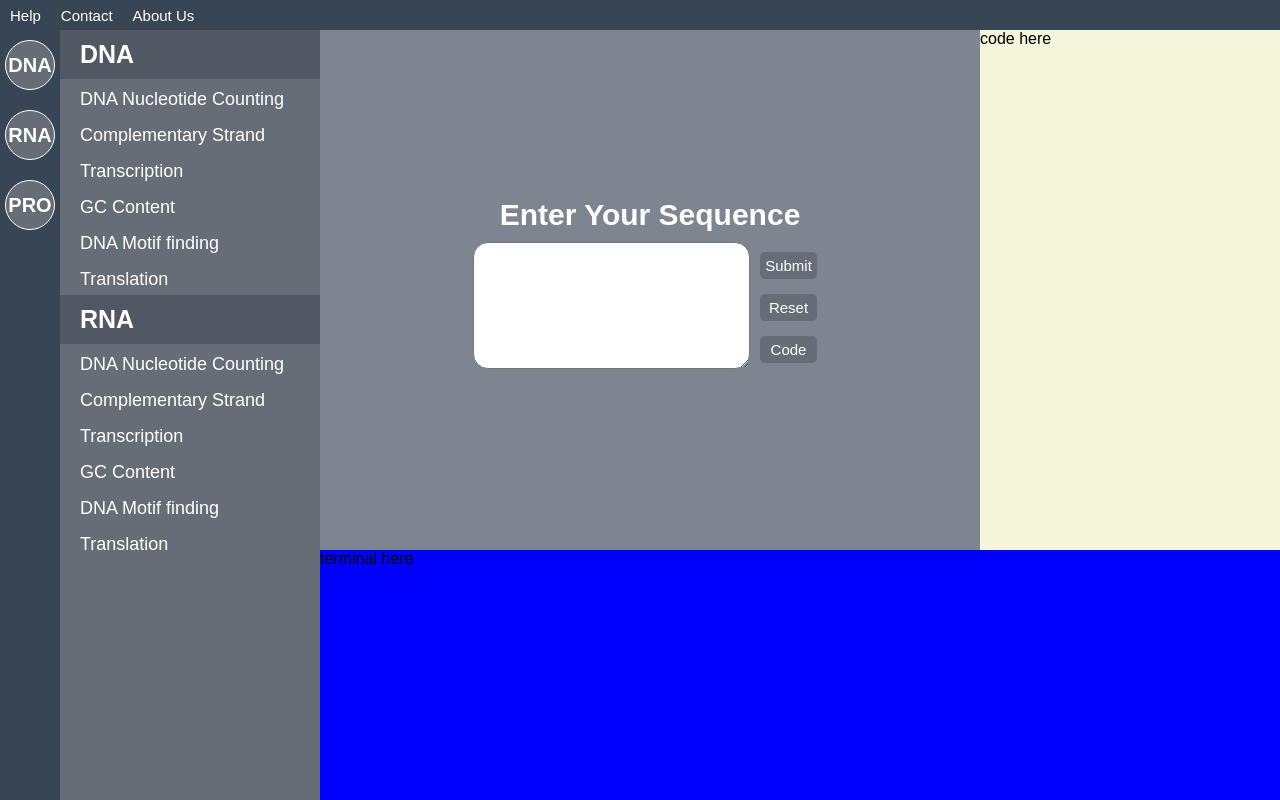
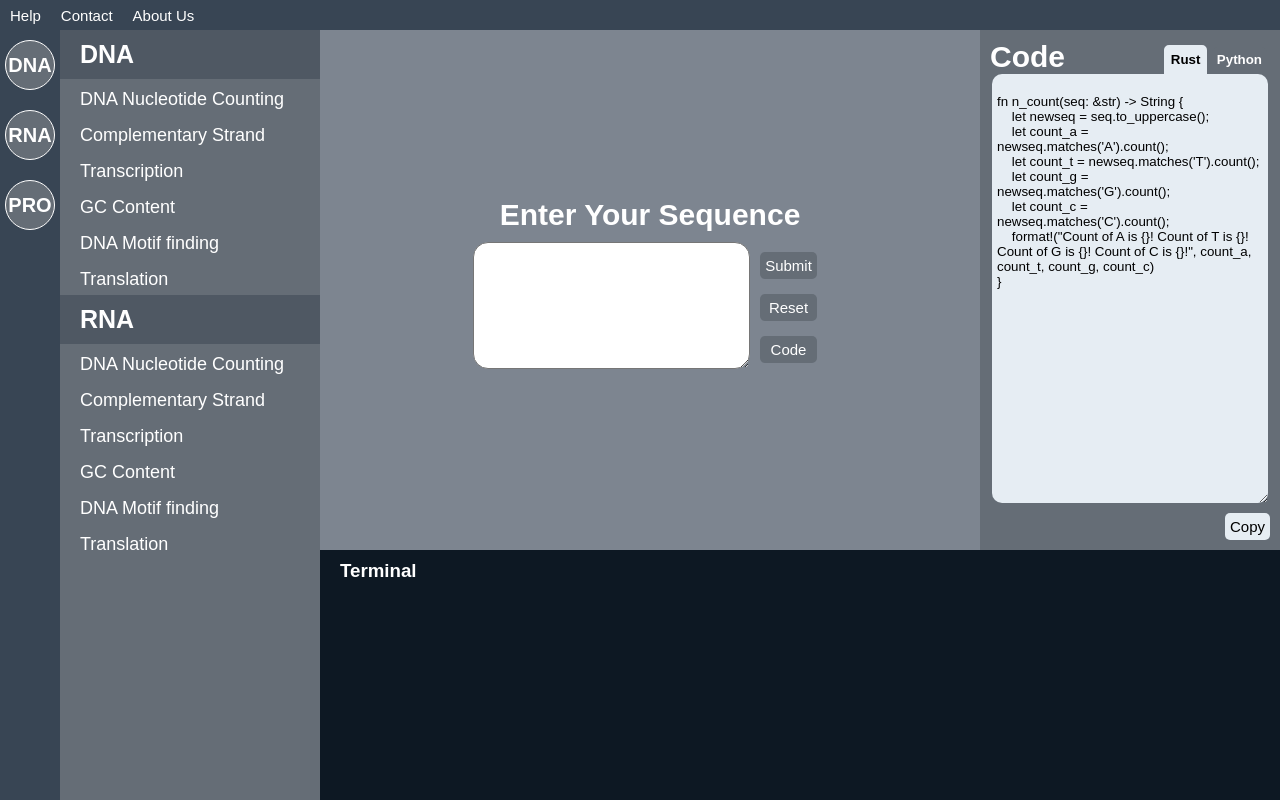
Before and after one commit to MuhammadAlix/BI_Project, a website: page src/index.html in a window 1280 px wide. Drawn offline with Linux system fonts and the light colour scheme.

Commit message:
Added Code area and terminal section

```diff
--- a/src/index.html
+++ b/src/index.html
@@ -48,7 +48,6 @@
         </div>
         <div class="main">
             <div class="entry">
-                <div class="flex">
                 <div class="heading">
                     Enter Your Sequence
                 </div>
@@ -63,14 +62,36 @@
                     </div>
                 </div>
             </div>
+            <div class="code">
+                <div class="top">
+                    <p class="heading">Code</p>
+                    <div class="langs">
+                        <button class="codeSelect" id="rust">Rust</button>
+                        <button class="codeSelect" id="python">Python</button>
+                    </div>
+                </div>
+                <div class="codeArea">
+                    <textarea id="rustCode" readonly class="codeText">
 
+fn n_count(seq: &str) -> String {
+    let newseq = seq.to_uppercase();
+    let count_a = newseq.matches('A').count();
+    let count_t = newseq.matches('T').count();
+    let count_g = newseq.matches('G').count();
+    let count_c = newseq.matches('C').count();
+    format!("Count of A is {}! Count of T is {}! Count of G is {}! Count of C is {}!", count_a, count_t, count_g, count_c)
+}
+                    </textarea>
                 </div>
-            <div class="code">
-                code here
-
+                <div class="bottom2">
+                    <button class="btn" id="copybtn">Copy</button>
+                </div>
             </div>
             <div class="terminal">
-                terminal here
+                <h3>Terminal</h3>
+                <div class="NC_terminaloutput">
+                  <p id="NC_para_output"></p>
+                </div>
             </div>
         </div>
     </div>
--- a/src/styles.css
+++ b/src/styles.css
@@ -158,7 +158,9 @@ nav a:hover {
 }
 
 /* Common in all */
-.flex{
+
+/* Sequence Entry Area */
+.entry{
   display: flex;
   flex-direction: column;
   align-items: center;
@@ -195,6 +197,83 @@ nav a:hover {
   border: none;
   background-color: var(--sidebarbackgroundcolor);
   color: #fff;
+}
+
+/* Code area */
+.code{
+  display: flex;
+  flex-direction: column;
+  padding: 10px;
+  background-color: var(--sidebarbackgroundcolor);
+}
+.top{
+  display: flex;
+  /* align-items: center; */
+  justify-content: space-between;
+
+}
+.langs{
+  margin-top: 5px;
+  padding-right: 3px;
+}
+.codeSelect{
+  border: none;
+  padding: 5px;
+  border-top-left-radius: 5px;
+  border-top-right-radius: 5px;
+  font-weight: bold;
+}
+#rust{
+  background-color: var(--inputbackgroundcolor);
+  border: 2px solid var(--inputbackgroundcolor);
+
+}
+#python{
+  background-color: var(--sidebarbackgroundcolor);
+  color: #fff;
+}
+.codeArea{
+  display: flex;
+  justify-content: center;
+  flex-grow: 1;
+  width: 100%;
+  /* background-color: var(--inputbackgroundcolor); */
+  /* background: transparent; */
+}
+.codeText{
+  width: 95%;
+  padding: 5px;
+  border: none;
+  background-color: var(--inputbackgroundcolor);
+  border-radius: 10px;
+}
+.codeText textarea{
+  /* border: 1px solid var(--inputbackgroundcolor); */
+  /* border-radius: 10px; */
+  border: 10px solid var(--inputbackgroundcolor);
+
+}
+.bottom2{
+  display: flex;
+  align-items: center;
+  justify-content: flex-end;
+  padding-top: 10px;
+}
+#copybtn{
+  background-color: var(--inputbackgroundcolor);
+  color: black;
+}
+.terminal{
+  /* display: none; */
+  width: 100%;
+  height: 100%;
+  background-color: var(--terminalbackgroundcolor);
+}
+.terminal h3{
+  color: #fff;
+  /* margin-top: 100px; */
+  padding-top: 10px;
+  margin-left: 20px;
 }
 .mainscreen{
   background-color: var(--maincolor);
@@ -282,18 +361,7 @@ nav a:hover {
 .Python_code a{
   color: var(--inputbackgroundcolor);
 }
-.Mainscreen-terminal{
-  /* display: none; */
-  width: 100%;
-  height: 30%;
-  background-color: var(--terminalbackgroundcolor);
-}
-.Mainscreen-terminal h3{
-  color: #fff;
-  /* margin-top: 100px; */
-  padding-top: 10px;
-  margin-left: 20px;
-}
+
 
 /* Nucleotide Counting data*/
 .NC_input{
```
Lines whose indentation alone changed are shown as unchanged.
